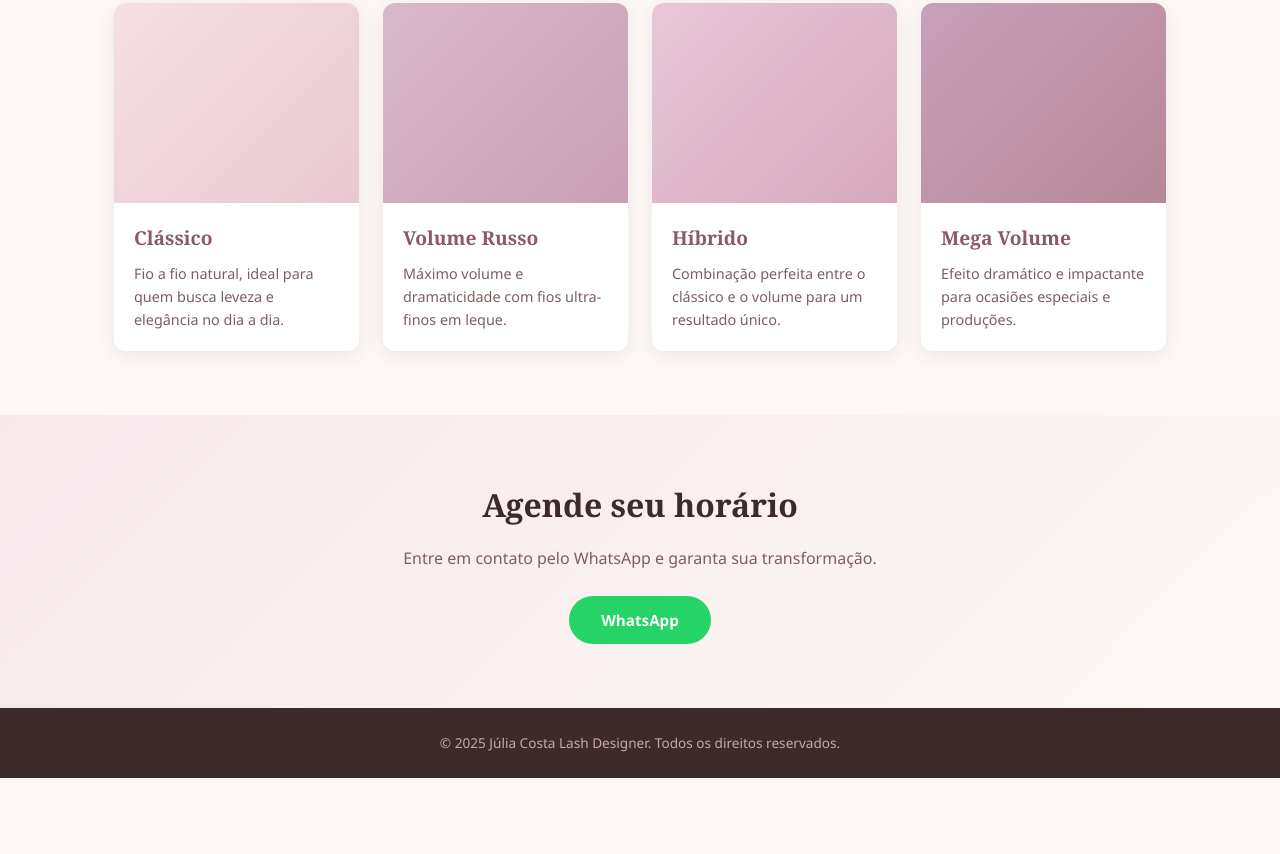
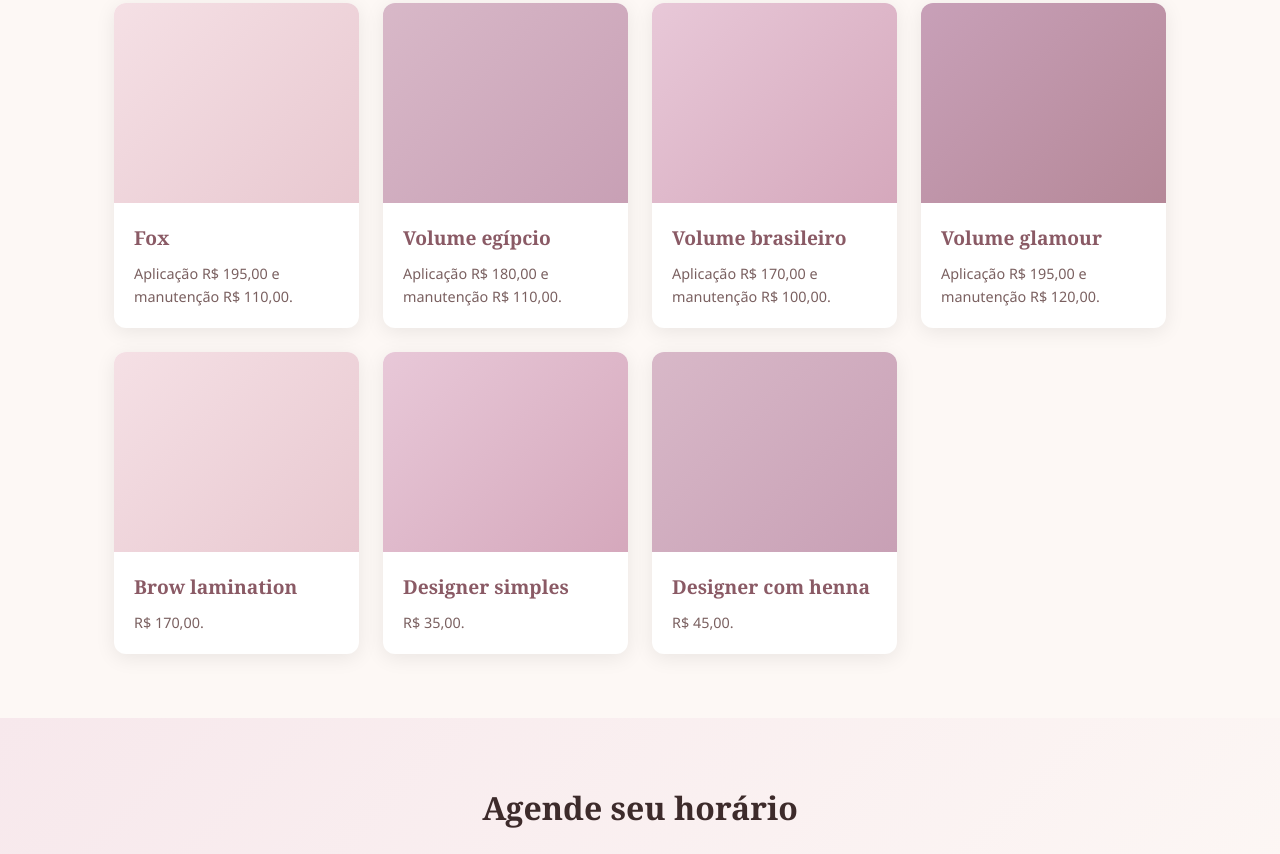
Before and after one commit to V2olencia/julia-costa-lash-catalogo, a website built with Vite: page index.html in a window 1280 px wide. Shown: the part 621-1475 px from the top of the page. Before the commit the page ends 1399 px from the top, so only its background shows below. Built offline with nearby package versions, Linux system fonts and the light colour scheme.

Commit message:
Atualiza valores do catálogo

```diff
--- a/index.html
+++ b/index.html
@@ -35,29 +35,50 @@
             <article class="card">
               <div class="card-img classic"></div>
               <div class="card-body">
-                <h3>Clássico</h3>
-                <p>Fio a fio natural, ideal para quem busca leveza e elegância no dia a dia.</p>
+                <h3>Fox</h3>
+                <p>Aplicação R$ 195,00 e manutenção R$ 110,00.</p>
               </div>
             </article>
             <article class="card">
               <div class="card-img volume"></div>
               <div class="card-body">
-                <h3>Volume Russo</h3>
-                <p>Máximo volume e dramaticidade com fios ultra-finos em leque.</p>
+                <h3>Volume egípcio</h3>
+                <p>Aplicação R$ 180,00 e manutenção R$ 110,00.</p>
               </div>
             </article>
             <article class="card">
               <div class="card-img hybrid"></div>
               <div class="card-body">
-                <h3>Híbrido</h3>
-                <p>Combinação perfeita entre o clássico e o volume para um resultado único.</p>
+                <h3>Volume brasileiro</h3>
+                <p>Aplicação R$ 170,00 e manutenção R$ 100,00.</p>
               </div>
             </article>
             <article class="card">
               <div class="card-img mega"></div>
               <div class="card-body">
-                <h3>Mega Volume</h3>
-                <p>Efeito dramático e impactante para ocasiões especiais e produções.</p>
+                <h3>Volume glamour</h3>
+                <p>Aplicação R$ 195,00 e manutenção R$ 120,00.</p>
+              </div>
+            </article>
+            <article class="card">
+              <div class="card-img classic"></div>
+              <div class="card-body">
+                <h3>Brow lamination</h3>
+                <p>R$ 170,00.</p>
+              </div>
+            </article>
+            <article class="card">
+              <div class="card-img hybrid"></div>
+              <div class="card-body">
+                <h3>Designer simples</h3>
+                <p>R$ 35,00.</p>
+              </div>
+            </article>
+            <article class="card">
+              <div class="card-img volume"></div>
+              <div class="card-body">
+                <h3>Designer com henna</h3>
+                <p>R$ 45,00.</p>
               </div>
             </article>
           </div>
```
